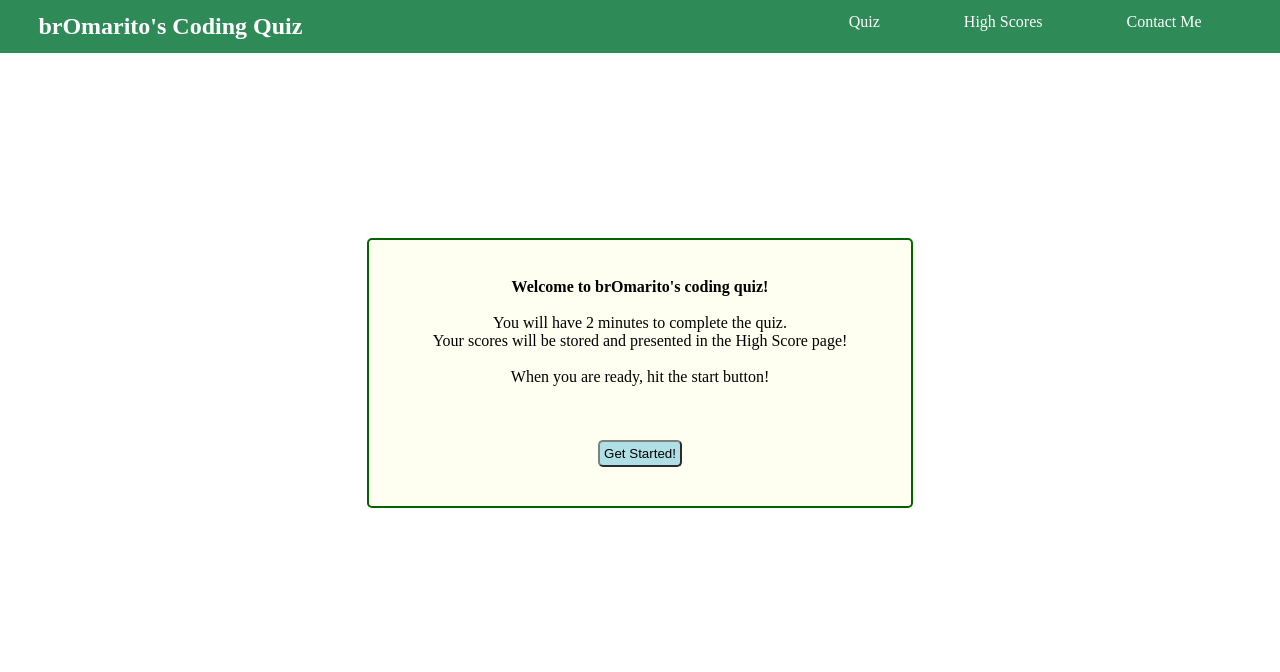
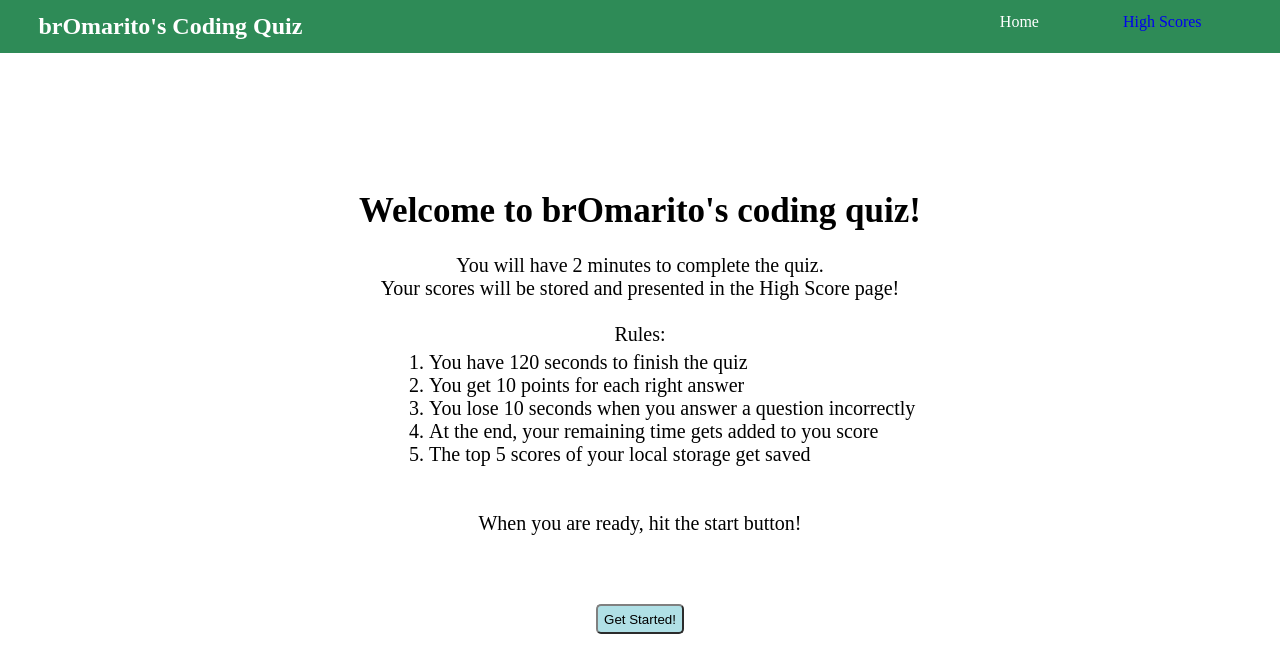
Before and after one commit to brOmarito/coding-quiz, a plain HTML site: page index.html in a window 1280 px wide. Drawn offline with Linux system fonts and the light colour scheme.

Commit message:
Added refresh, direct link to high score, README, and minor tweaks

```diff
--- a/assets/css/style.css
+++ b/assets/css/style.css
@@ -33,14 +33,14 @@
     display: flex;
     align-items: center;
     justify-content: center;
-    height: 80vh;
+    max-height: 100vh;
+    padding-top: 100px;
 }
 
 .quiz-card {
-    border: 2px solid darkgreen;
     padding: 3% 5%;
     border-radius: 5px;
-    background-color: rgb(255, 255, 241);
+    font-size: 20px;
 }
 
 .welcome-content {
@@ -52,6 +52,12 @@
     padding: 1%;
     border-radius: 5px;
     border-color: grey;
+}
+
+.quiz-welcome-text ol {
+    text-align: left;
+    padding-top: 5px;
+    padding-left: 70px;
 }
 
 .quiz-header-section h3 {
@@ -103,7 +109,7 @@
 }
 
 .name-input {
-    width: 79%;
+    width: 86%;
 }
 
 .form-submit {
@@ -112,3 +118,15 @@
     padding: 2px;
     margin-top: 2px;
 }
+
+.navbar a {
+    text-decoration: none;
+}
+
+.nav-items a:visited {
+    color: white;
+}
+
+.quiz-question {
+    font-size: 35px;
+}
--- a/assets/js/script.js
+++ b/assets/js/script.js
@@ -79,6 +79,7 @@ var displayedAnsw = document.querySelector(".answer-list")
 var answerSection = document.querySelector(".answer-section")
 var resultEl = document.querySelector(".ans-result");
 var scoreForm = document.querySelector("#submit-score");
+var navHighScore = document.querySelector("#high-score-nav");
 
 timerEl.textContent = timerVal;
 
@@ -111,6 +112,12 @@ displayedAnsw.addEventListener("click", function (event) {
     if (element.matches(".answer-button")) {
         checkCorrectAnsw(element.textContent);
     }
+});
+
+navHighScore.addEventListener("click", function() {
+    var highScores = JSON.parse(localStorage.getItem("HighScores"));
+    welcomeTextEl.classList.add("hidden");
+    displayHighScores(highScores);
 });
 
 function acceptHighScoreName(event) {
@@ -161,6 +168,7 @@ function checkCorrectAnsw(answText) {
         resultEl.querySelector('p').textContent = "Correct!";
         score += 10;
     } else {
+        timerVal -= 10;
         resultEl.querySelector('p').textContent = "Wrong!";
     }
     resultEl.classList.remove("hidden");
@@ -187,6 +195,7 @@ function showQuizEnd(timedOut) {
         endMessage = "Oh man, you ran out of time!";
     } else {
         endMessage = "You finished!"
+        score += timerVal;
         clearInterval(timer);
     }
     quizQuestionEl.innerHTML = endMessage + "<br>" +
--- a/index.html
+++ b/index.html
@@ -13,9 +13,8 @@
     <header class="navbar">
         <h2>brOmarito's Coding Quiz</h2>
         <ul class="nav-items">
-            <li class="nav-item">Quiz</li>
-            <li class="nav-item">High Scores</li>
-            <li class="nav-item">Contact Me</li>
+            <li class="nav-item"><a href="">Home</a></li>
+            <li class="nav-item"><a id="high-score-nav" href="#">High Scores</a></li>
         </ul>
     </header>
     <div class="coding-quiz-section">
@@ -27,18 +26,32 @@
             <div class="quiz-content">
                 <h4 class="quiz-question">Welcome to brOmarito's coding quiz!</h4>
                 <br>
-                <p class="quiz-welcome-text">
-                    You will have 2 minutes to complete the quiz.
+                <div class="quiz-welcome-text">
+                    <p>
+                        You will have 2 minutes to complete the quiz.
+                        <br>
+                        Your scores will be stored and presented
+                        in the High Score page!
+                    </p>
                     <br>
-                    Your scores will be stored and presented
-                    in the High Score page!
+                    <p>Rules:</p>
+                    <ol>
+                        <li>You have 120 seconds to finish the quiz</li>
+                        <li>You get 10 points for each right answer</li>
+                        <li>You lose 10 seconds when you answer a question incorrectly</li>
+                        <li>At the end, your remaining time gets added to you score</li>
+                        <li>The top 5 scores of your local storage get saved</li>
+                    </ol>
                     <br><br>
-                    When you are ready, hit the start button!
-                </p>
+                    <p>
+                        When you are ready, hit the start button!
+                    </p>
+                </div>
                 <div class="answer-section">
                     <ol class="answer-list"></ol>
                     <form id="submit-score" class="hidden" onsubmit="acceptHighScoreName(event)">
-                        <label>Name: <input id="name-field" class="name-input" type="text" name="name" placeholder="Your Name Here" /></label>
+                        <label>Name: <input id="name-field" class="name-input" type="text" name="name"
+                                placeholder="Your Name Here" /></label>
                         <input class="form-submit" type="submit" />
                     </form>
                 </div>
```
Also changed, not shown: 1 other file.
